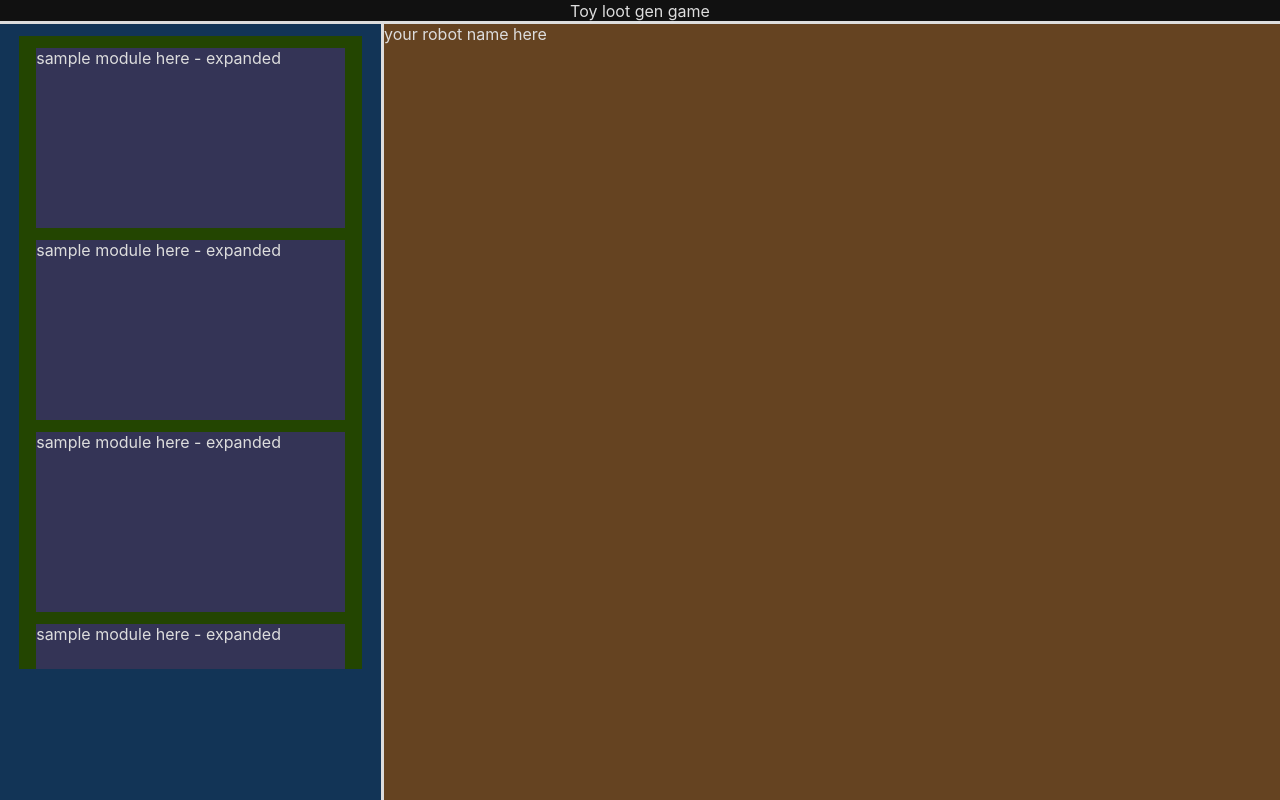
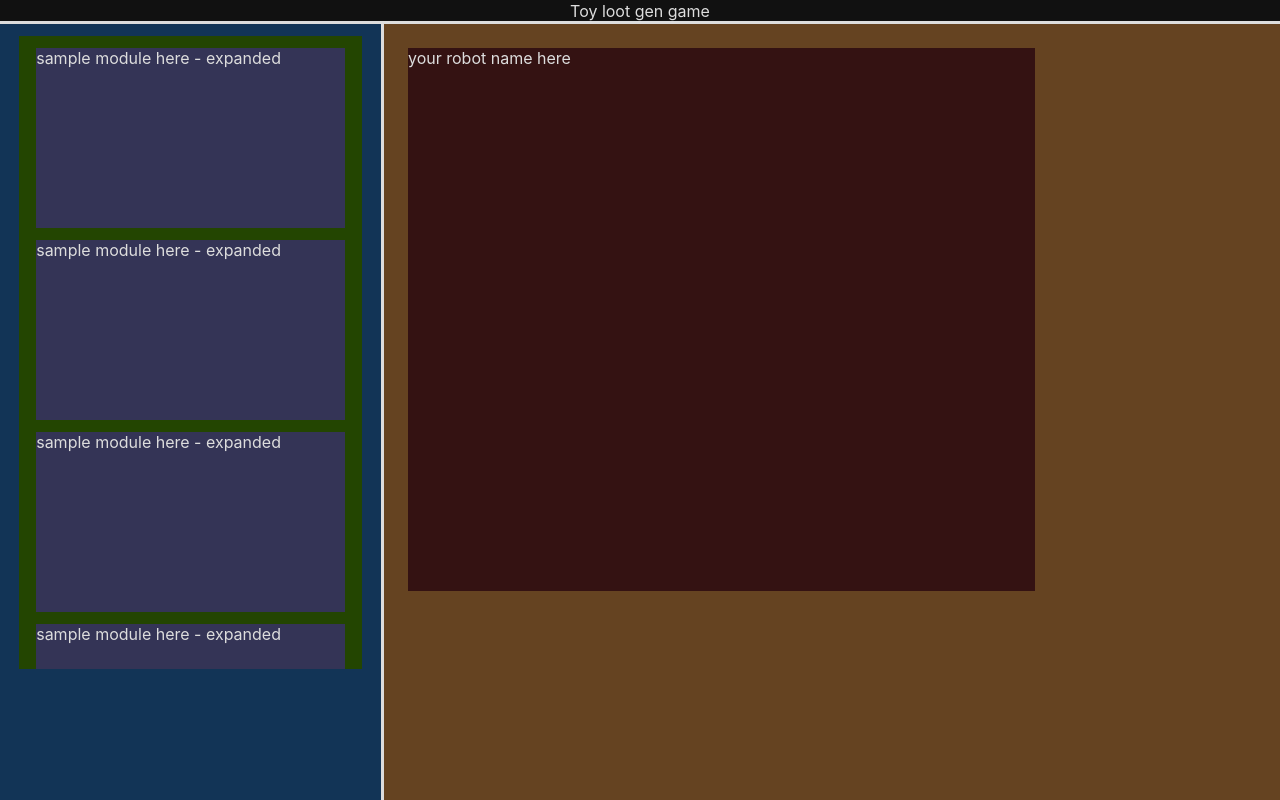
Before and after one commit to boweiliu/toy-loot-gen, a React (Create React App) app in the folder fe-toy-loot-gen/: page / in a window 1280 px wide. Built offline with nearby package versions, Linux system fonts and the light colour scheme.

Commit message:
touch things

```diff
--- a/fe-toy-loot-gen/src/App.css
+++ b/fe-toy-loot-gen/src/App.css
@@ -81,6 +81,13 @@
   min-height: 180px;
   background-color: #343456;
 }
+.hull-wrapper {
+  background-color: #341212;
+  width: 70%;
+  height: 70%;
+  margin-top: 24px;
+  margin-left: 24px;
+}
 
 
 /*
--- a/fe-toy-loot-gen/src/App.tsx
+++ b/fe-toy-loot-gen/src/App.tsx
@@ -29,7 +29,9 @@ function App() {
           </div>
         </div>
         <div className="body-right-big">
-          your robot name here
+            <div className="hull-wrapper">
+              your robot name here
+            </div>
         </div>
       </div>
       <div className="debug">
```
